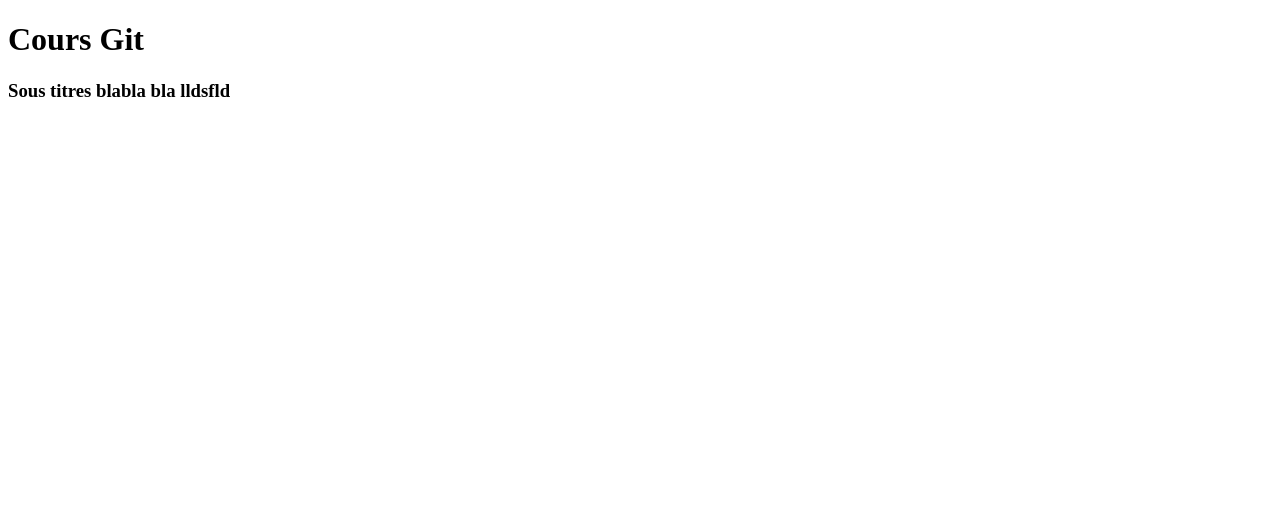
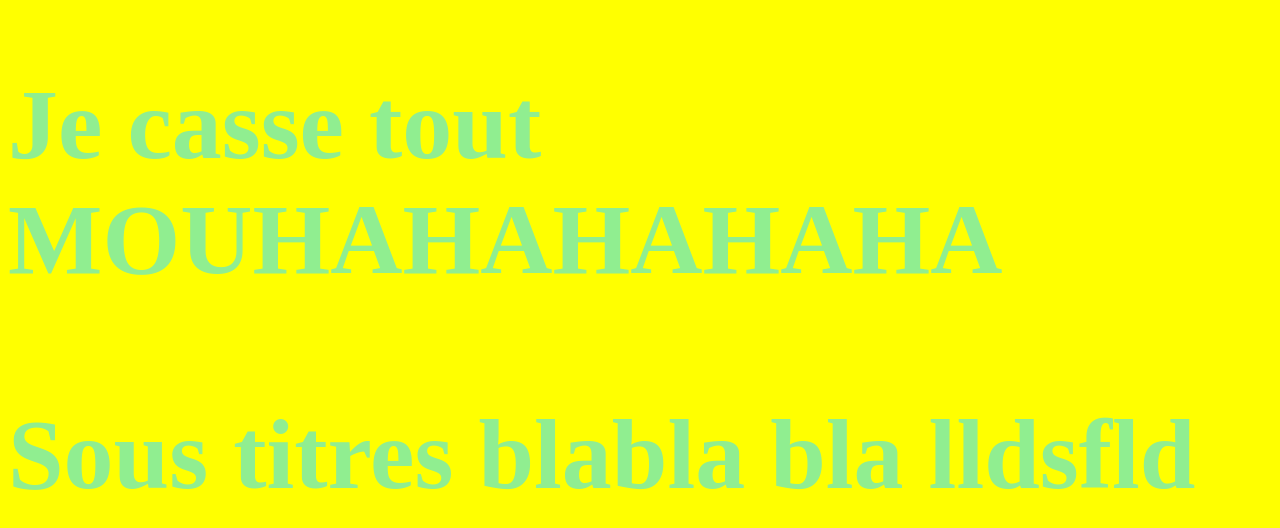
Before and after one commit to LeaBarbeau/ex1, a plain HTML site: page index.html in a window 1280 px wide. Drawn offline with Linux system fonts and the light colour scheme.

Commit message:
On a embelli le site

```diff
--- a/index.html
+++ b/index.html
@@ -3,9 +3,10 @@
 <head>
 	<title>Cours git +js + Github</title>
 	<meta charset="utf-8">
+	<link rel="stylesheet" type="text/css" href="./style.css">
 </head>
 <body>
-     <h1>Cours Git</h1>
+     <h1>Je casse tout MOUHAHAHAHAHA</h1>
 
      <h3>Sous titres blabla bla lldsfld</h3>
 
--- a/style.css
+++ b/style.css
@@ -1,7 +1,11 @@
-p{
-	background-color: orange;
+
+
+body{
+		background-color: yellow;
+
 }
 
-body{
-
+h1, h3 {
+	color: lightgreen;
+	font-size: 100px;
 }
```
